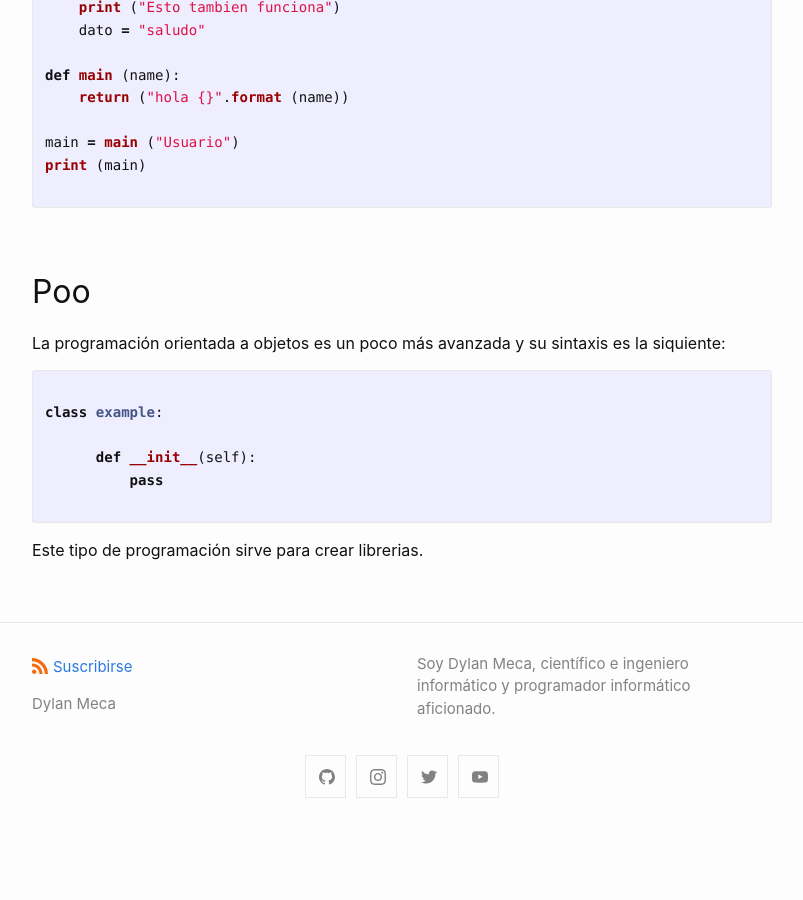
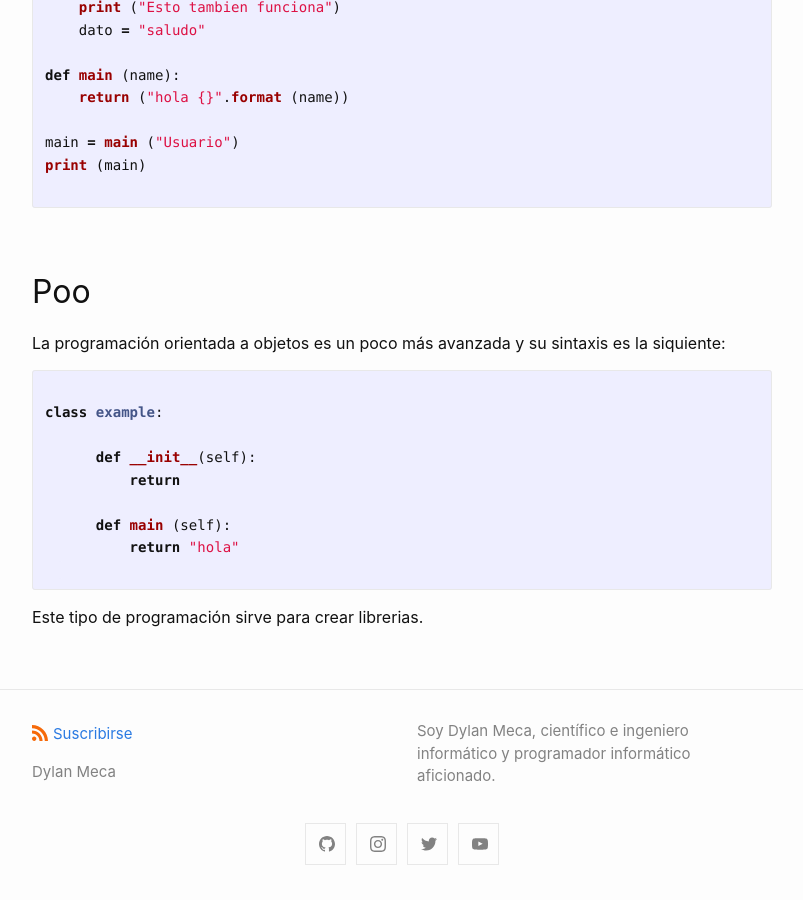
Before and after one commit to dylanmeca/dylanmeca.github.io, a Jekyll site: the page built from _posts/2021-06-07-Como-aprender-a-programar.md, in a window 1280 px wide and 900 px high, scrolled down 3165 px. Shown: the whole window, without its empty margins (238-1041 px from the left). Built offline with Jekyll 4.4.1, drawn with Linux system fonts in a browser that asks for light colours; a script that is not in the unit is left out; comment, search, counter and statistics services are not loaded; before the commit the page ends 3998 px from its top, so only the background shows below that.

Commit message:
Update 2021-06-07-Como-aprender-a-programar.md

````diff
--- a/_posts/2021-06-07-Como-aprender-a-programar.md
+++ b/_posts/2021-06-07-Como-aprender-a-programar.md
@@ -137,7 +137,10 @@ La programación orientada a objetos es un poco más avanzada y su sintaxis es l
 class example:
 
       def __init__(self):
-          pass
+          return
+
+      def main (self):
+          return "hola"
 
 ```
 
````
